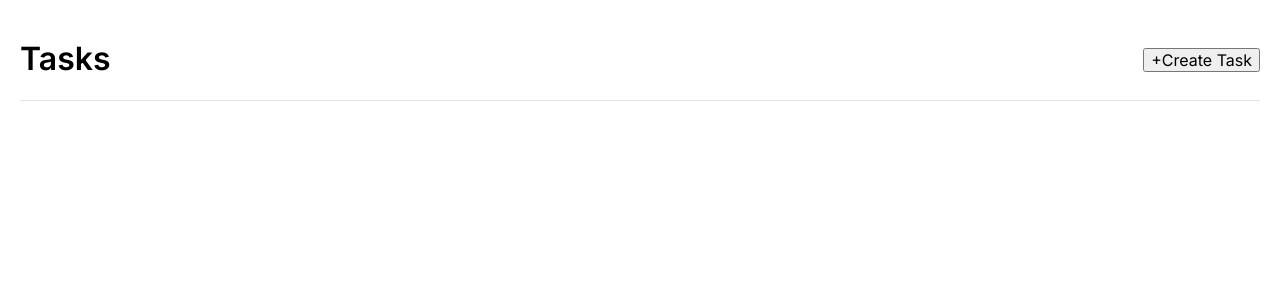
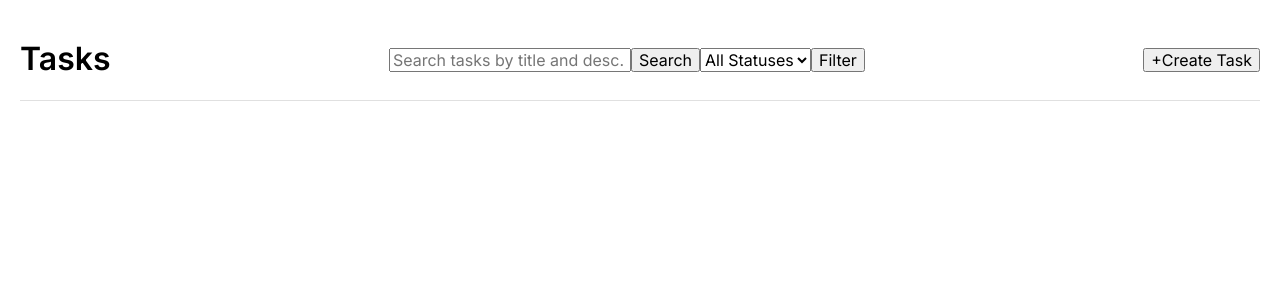
Before and after one commit to sasholilov/task-management-dashboard, a Vue app: page / in a window 1280 px wide. Shown: the top 300 px of the page. Built offline with nearby package versions, Linux system fonts and the light colour scheme.

Commit message:
add searchfilters component

```diff
--- a/src/components/Header.vue
+++ b/src/components/Header.vue
@@ -1,11 +1,14 @@
 <template>
   <div class="header">
     <h1 class="title">Tasks</h1>
+    <SearchFilters />
     <button class="add-task-button"><span>+</span>Create Task</button>
   </div>
 </template>
 
-<script setup lang="ts"></script>
+<script setup lang="ts">
+import SearchFilters from "./SearchFilters.vue";
+</script>
 
 <style scoped lang="scss">
 .header {
--- /dev/null
+++ b/src/components/SearchFilters.vue
@@ -0,0 +1,21 @@
+<template>
+  <div class="search-filters-container">
+    <input
+      type="text"
+      class="search-input"
+      placeholder="Search tasks by title and desc."
+    />
+    <button>Search</button>
+    <select class="filter-select">
+      <option value="">All Statuses</option>
+      <option value="completed">To Do</option>
+      <option value="pending">In Progress</option>
+      <option value="pending">Done</option>
+    </select>
+    <button>Filter</button>
+  </div>
+</template>
+
+<script setup lang="ts"></script>
+
+<style scoped lang="scss"></style>
```
